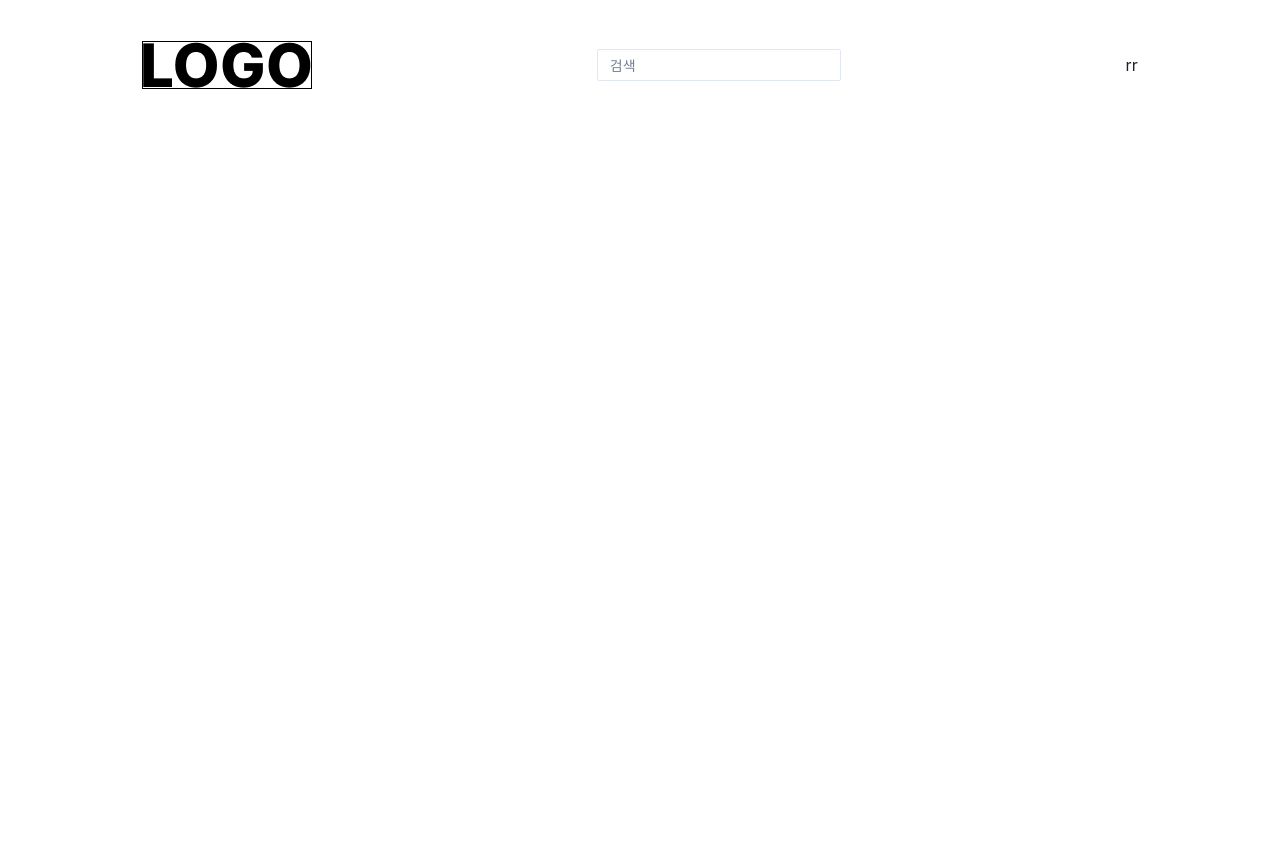
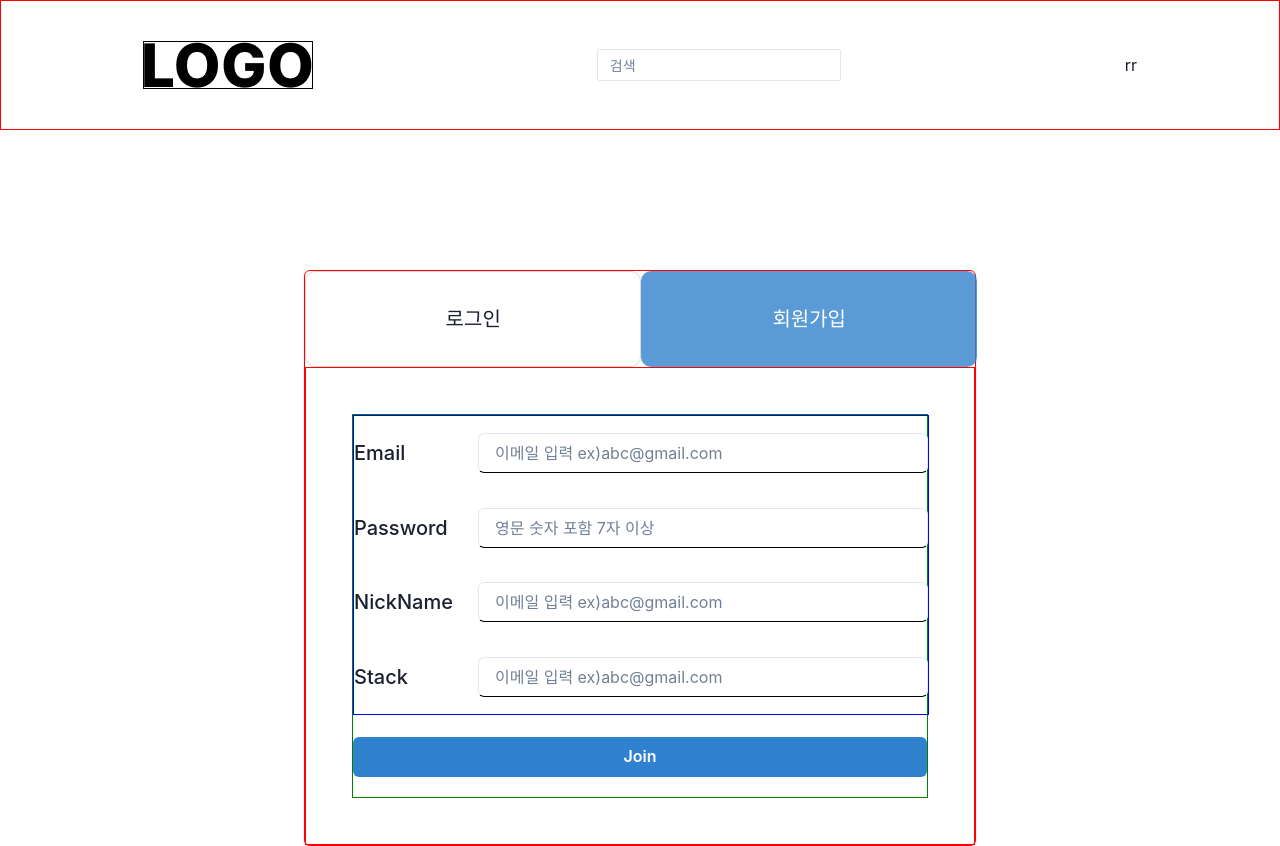
Before and after one commit to gahyuun/23-W-Cow-Project-Frontend, a React (Create React App) app: page /join in a window 1280 px wide. Before the commit this address had no page. Before the commit the page ends 800 px from the top, so only its background shows below. Built offline with nearby package versions, Linux system fonts and the light colour scheme.

Commit message:
feat : 회원가입 페이지 구현

```diff
--- a/package.json
+++ b/package.json
@@ -10,6 +10,7 @@
     "@testing-library/jest-dom": "^5.16.5",
     "@testing-library/react": "^13.4.0",
     "@testing-library/user-event": "^13.5.0",
+    "chakra-multiselect": "^0.3.7",
     "framer-motion": "^9.0.1",
     "react": "^18.2.0",
     "react-dom": "^18.2.0",
--- a/src/App.js
+++ b/src/App.js
@@ -4,6 +4,7 @@ import { ChakraProvider } from '@chakra-ui/react';
 import Header from './component/Header';
 
 import Main from './pages/Main';
+import Join from './pages/Join';
 
 function App() {
   return (
@@ -12,7 +13,7 @@ function App() {
       <Router>
         <Routes>
           <Route path="/" element={<Main isLogin={false} />} />
-          <Route path="/Login" element={<Main />} />
+          <Route path="/join" element={<Join />} />
         </Routes>
       </Router>
     </ChakraProvider>
--- a/src/component/Header.jsx
+++ b/src/component/Header.jsx
@@ -5,7 +5,7 @@ import logo from '../img/LOGO.png';
 
 function Header(isLogin) {
   return (
-    <Box h="8.125rem" display="flex" justifyContent="space-around" alignItems="center">
+    <Box border="1px solid red" h="8.125rem" display="flex" justifyContent="space-around" alignItems="center">
       <Box border="1px solid black">
         <Image src={logo} alt="logo" />
       </Box>
--- /dev/null
+++ b/src/pages/Join.jsx
@@ -0,0 +1,134 @@
+import { Box, Button, Card, CardBody, CardHeader, FormErrorMessage, Input, Text } from '@chakra-ui/react';
+import * as React from 'react';
+
+function Join() {
+  const [emailInput, setEmailInput] = React.useState('');
+  const [passwordInput, setPasswordInput] = React.useState('');
+  //   const [nameInput, setNameInput] = React.useState('');
+  //   const [stack, setStackInput] = React.useState('');
+  const handleEmailChange = (e) => {
+    setEmailInput(e.target.value);
+  };
+  const handlePasswordChange = (e) => {
+    setPasswordInput(e.target.value);
+  };
+
+  return (
+    <Box display="flex" justifyContent="center">
+      <Card border="1px solid red" w="2xl" h="xl" mt="140px">
+        {/* mt적용이안됨 */}
+
+        <CardHeader w="2xl" h="6rem" display="flex" padding="0px">
+          <Box
+            border="1px solid #D9D9D9"
+            borderRadius=" 10px"
+            w="xl"
+            display="flex"
+            alignItems="center"
+            justifyContent="center"
+          >
+            <Text fontSize="xl" fontWeight="500">
+              로그인
+            </Text>
+          </Box>
+          <Box
+            backgroundColor="#3182CE"
+            w="xl"
+            opacity="0.8"
+            h="6rem"
+            display="flex"
+            alignItems="center"
+            justifyContent="center"
+            blendMode="normal"
+            borderRadius=" 10px"
+          >
+            <Text fontSize="xl" fontWeight="500" color="#fff">
+              회원가입
+            </Text>
+          </Box>
+        </CardHeader>
+        <CardBody border="1px solid red" display="flex" justifyContent="center" alignItems="center">
+          <Box
+            border="1px solid green"
+            w="xl"
+            h="sm"
+            display="flex"
+            flexDirection="column"
+            justifyContent="space-between"
+          >
+            <Box
+              border="1px solid blue"
+              w="xl"
+              h="18.75rem"
+              display="flex"
+              flexDirection="column"
+              justifyContent="space-around"
+            >
+              <Box display="flex" alignItems="center" justifyContent="space-between">
+                <Text fontSize="xl" fontWeight="500" mr="10px">
+                  Email
+                </Text>
+                <Input
+                  type="email"
+                  value={emailInput}
+                  onChange={handleEmailChange}
+                  placeholder="이메일 입력 ex)abc@gmail.com"
+                  borderBottom="1px solid black"
+                  w="450px"
+                />
+                <FormErrorMessage>Email is required.</FormErrorMessage>
+              </Box>
+              <Box display="flex" alignItems="center" justifyContent="space-between">
+                <Text fontSize="xl" fontWeight="500" mr="10px">
+                  Password
+                </Text>
+                <Input
+                  type="email"
+                  value={passwordInput}
+                  onChange={handlePasswordChange}
+                  placeholder="영문 숫자 포함 7자 이상"
+                  borderBottom="1px solid black"
+                  w="450px"
+                />
+                <FormErrorMessage>Email is required.</FormErrorMessage>
+              </Box>
+              <Box display="flex" alignItems="center" justifyContent="space-between">
+                <Text fontSize="xl" fontWeight="500" mr="10px">
+                  NickName
+                </Text>
+                <Input
+                  type="email"
+                  value={emailInput}
+                  onChange={handleEmailChange}
+                  placeholder="이메일 입력 ex)abc@gmail.com"
+                  borderBottom="1px solid black"
+                  w="450px"
+                />
+                <FormErrorMessage>Email is required.</FormErrorMessage>
+              </Box>
+              <Box display="flex" alignItems="center" justifyContent="space-between">
+                <Text fontSize="xl" fontWeight="500" mr="10px">
+                  Stack
+                </Text>
+                <Input
+                  type="email"
+                  value={emailInput}
+                  onChange={handleEmailChange}
+                  placeholder="이메일 입력 ex)abc@gmail.com"
+                  borderBottom="1px solid black"
+                  w="450px"
+                />
+                <FormErrorMessage>Email is required.</FormErrorMessage>
+              </Box>
+            </Box>
+            <Button mb="20px" backgroundColor="#3182CE" color="#ffff">
+              Join
+            </Button>
+          </Box>
+        </CardBody>
+      </Card>
+    </Box>
+  );
+}
+
+export default Join;
--- a/src/pages/Main.jsx
+++ b/src/pages/Main.jsx
@@ -1,7 +1,7 @@
 import * as React from 'react';
 
 function Main() {
-	return <h1>dfsdffdfs</h1>;
+  return <h1>dfsdffdfs</h1>;
 }
 
 export default Main;
--- a/src/reportWebVitals.js
+++ b/src/reportWebVitals.js
@@ -1,4 +1,4 @@
-const reportWebVitals = onPerfEntry => {
+const reportWebVitals = (onPerfEntry) => {
   if (onPerfEntry && onPerfEntry instanceof Function) {
     import('web-vitals').then(({ getCLS, getFID, getFCP, getLCP, getTTFB }) => {
       getCLS(onPerfEntry);
```
Also changed, not shown: 1 other file (tests, documents, lock files or other folders).
